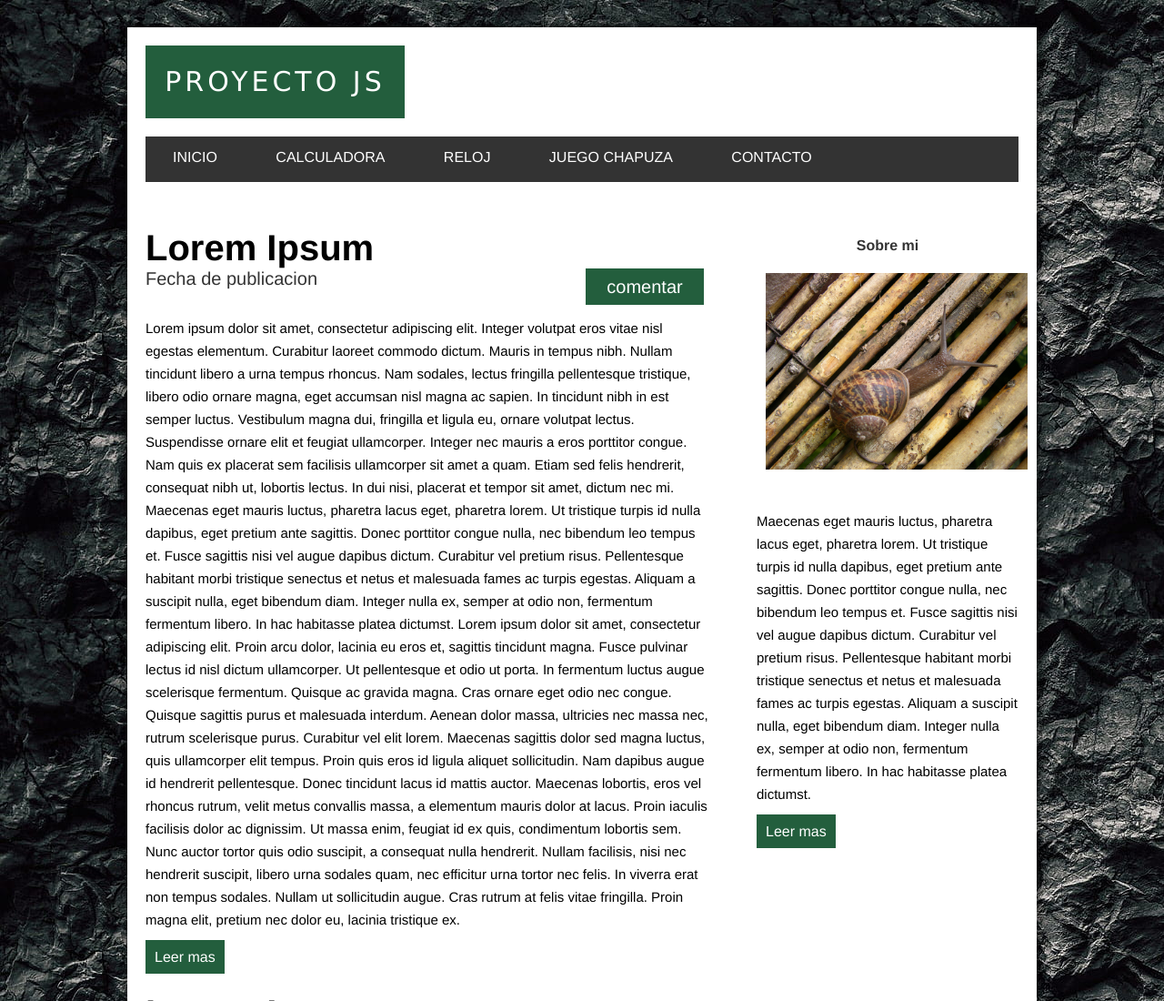
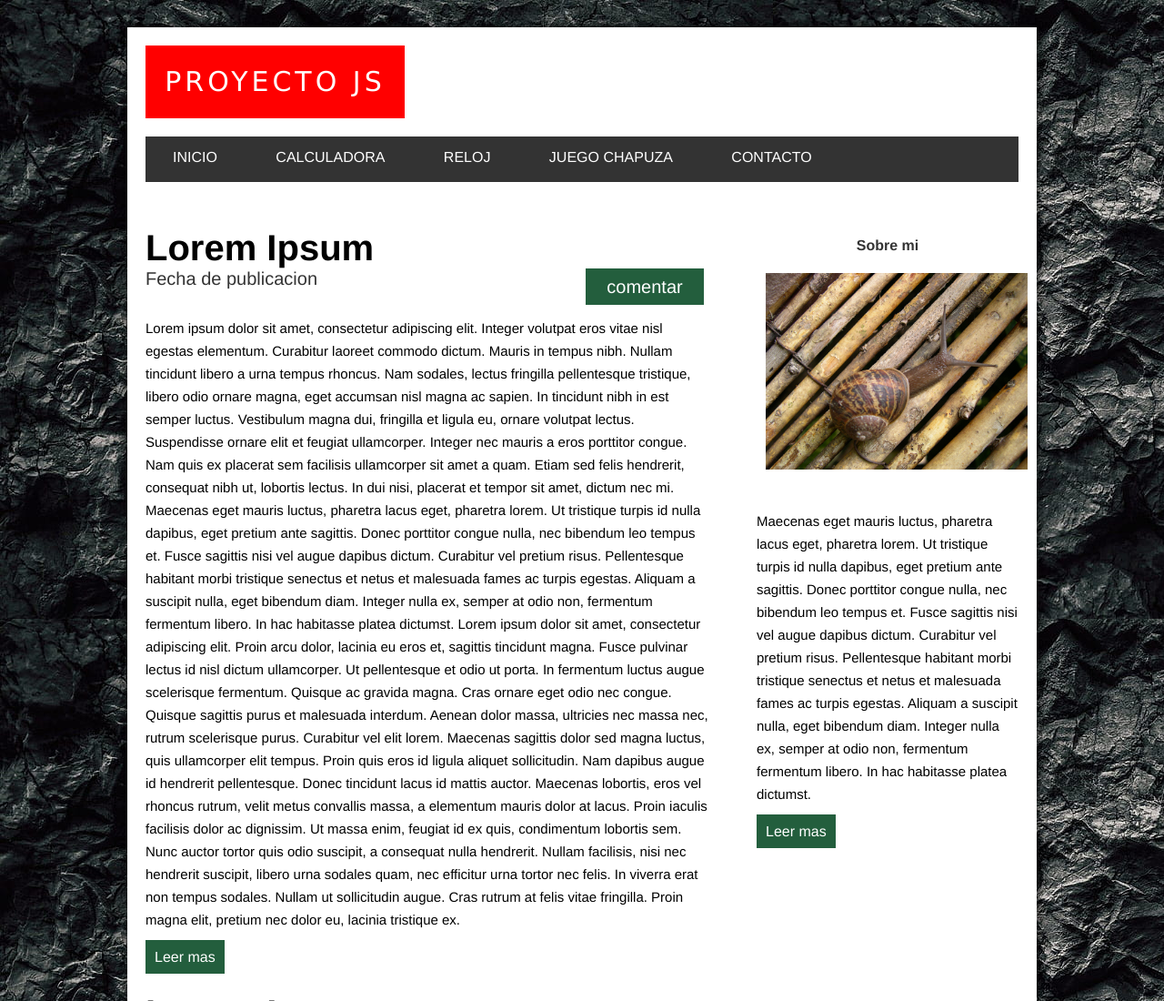
Before and after one commit to Luary132/Proyecto-JS, a plain HTML site: page index.html in a window 1280 px wide. Shown: the top 1100 px of the page at 91% size. Drawn offline with Linux system fonts and the light colour scheme.

Commit message:
cambiopepeargento

```diff
--- a/css/style.css
+++ b/css/style.css
@@ -30,7 +30,7 @@ body{
     font-size: 30px;
     letter-spacing: 4px;
     line-height: 80px;
-    background: #235E3D;
+    background: red;
     color: white;
     text-align: center;
     width: 285px;
```
